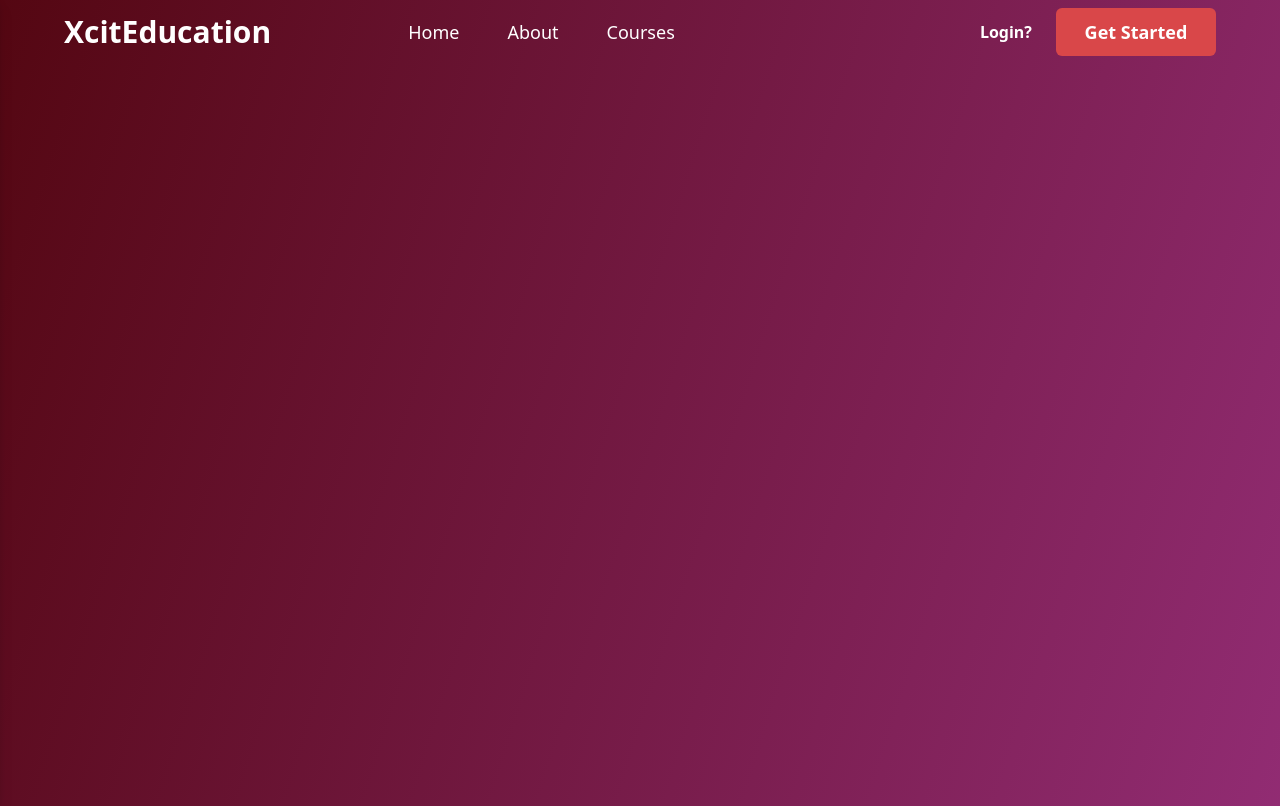
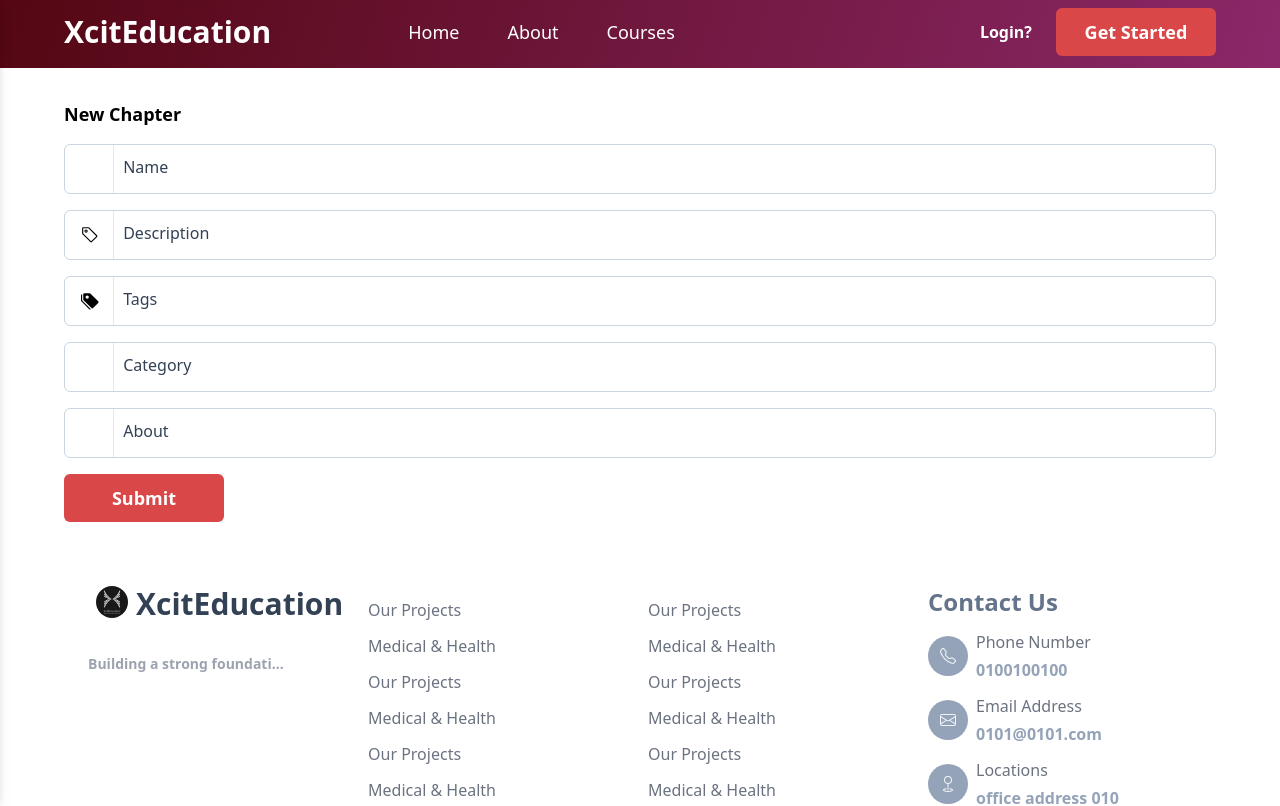
Before and after one commit to devjs1000/course-hub, a React (Vite) app: page /create-chapter in a window 1280 px wide. Shown: the top 806 px of the page. Built offline with nearby package versions, Linux system fonts and the light colour scheme; no server answers.

Commit message:
CreateChapter file created

```diff
--- a/src/App.jsx
+++ b/src/App.jsx
@@ -1,11 +1,12 @@
 import { useState, useEffect, lazy, Suspense, useContext } from "react";
 import { Routes, Route } from "react-router-dom";
-import useStore from './context/useStore'
+import useStore from "./context/useStore";
 
 import {
   CreateAssignment,
   CreateCourse,
   CreateQuiz,
+  CreateChapter,
   Footer,
   Courses,
   PrivateRoute,
@@ -32,12 +33,12 @@ import AllCourses from "./components/courses/AllCourses";
 
 function App() {
   const [loading, setLoading] = useState(true);
-  let stylesForProfile = 'bg-red-800';
-  useEffect( () => {
+  let stylesForProfile = "bg-red-800";
+  useEffect(() => {
     setLoading(false);
   }, []);
 
-//18 Mar 2022 - added Global Context from ThemeContext
+  //18 Mar 2022 - added Global Context from ThemeContext
   return (
     <>
       {loading ? (
@@ -77,6 +78,7 @@ function App() {
 
               <Route path="/Community" element={<Community />} />
               <Route path="/create-course" element={<CreateCourse />} />
+              <Route path="/create-chapter" element={<CreateChapter />} />
               <Route path="/create-quiz" element={<CreateQuiz />} />
               <Route path="/create-assignment" element={<CreateAssignment />} />
 
--- a/src/UI/FormControl.jsx
+++ b/src/UI/FormControl.jsx
@@ -20,6 +20,7 @@ import {
   CardText,
   PersonSquare,
   TagsFill,
+  Book,
 } from "react-bootstrap-icons";
 
 function FormControl({ type, label, onChange, icon }) {
@@ -46,6 +47,7 @@ function FormControl({ type, label, onChange, icon }) {
   if (icon === "DESCRIPTION") iconImg = <CardText className={iconClass} />;
   if (icon === "IMAGE") iconImg = <PersonSquare className={iconClass} />;
   if (icon === "TAGS") iconImg = <TagsFill className={iconClass} />;
+  if (icon === "BOOK") iconImg = <Book className={iconClass} />;
 
   return (
     <div className="relative top-0 left-0 w-full">
--- /dev/null
+++ b/src/components/CreateChapter.jsx
@@ -0,0 +1,78 @@
+import React, { useState } from "react";
+import FormControl from "../UI/FormControl";
+import Button from "../UI/Button";
+import useStore from "../context/useStore";
+import { createCourseMutation } from "../graphql/Mutations";
+import { useMutation } from "@apollo/client";
+
+const CreateChapter = () => {
+  const { user } = useStore();
+
+  const [formData, setFormData] = useState({});
+  const [createCourse] = useMutation(createCourseMutation);
+  const [isImageSelected, setImageSelected] = useState(false);
+
+  const handleChange = (e) => {
+    let name = e.target.name;
+    let value = e.target.value;
+    setFormData((val) => ({ ...val, [name]: value }));
+  };
+
+  const handleSubmit = (e) => {
+    e.preventDefault();
+    createCourse({
+      variables: {
+        ...formData,
+        teacherId: user.id,
+        // image:
+        //   "https://cdn.pixabay.com/photo/2015/04/23/22/00/tree-736885__480.jpg",
+      },
+    });
+  };
+
+  return (
+    <>
+      <div className="bg-white py-8 px-16">
+        <h1 className="mb-4 font-bold text-lg">New Chapter</h1>
+        <form onSubmit={handleSubmit} className="space-y-4">
+          <FormControl
+            onChange={handleChange}
+            type="text"
+            label="name"
+            icon=""
+          />
+          <FormControl
+            onChange={handleChange}
+            type="text"
+            label="description"
+            icon="TAGLINE"
+          />
+          <FormControl
+            type="text"
+            onChange={handleChange}
+            label="tags"
+            icon="TAGS"
+          />
+          <FormControl
+            type="text"
+            onChange={handleChange}
+            label="category"
+            icon=""
+          />
+          <FormControl
+            type="text"
+            onChange={handleChange}
+            label="about"
+            icon=""
+          />
+
+          <Button type="submit" isWidthFull={true} isPrimary={true}>
+            Submit
+          </Button>
+        </form>
+      </div>
+    </>
+  );
+};
+
+export default CreateChapter;
--- a/src/components/CreateCourse.jsx
+++ b/src/components/CreateCourse.jsx
@@ -49,12 +49,13 @@ export default () => {
   return (
     <>
       <div className="bg-white py-8 px-16">
+        <h1 className="mb-4 font-bold text-lg">New Course</h1>
         <form onSubmit={handleSubmit} className="space-y-4">
           <FormControl
             onChange={handleChange}
             type="text"
             label="name"
-            icon=""
+            icon="BOOK"
           />
           <FormControl
             onChange={handleChange}
--- a/src/components/courses/CourseCard.jsx
+++ b/src/components/courses/CourseCard.jsx
@@ -1,25 +1,28 @@
-import { useEffect, useState } from 'react';
-import { ErrorBoundary } from 'react-error-boundary';
-import { Link } from 'react-router-dom';
-import useStore from '../../context/useStore';
-import author from '../../images/author.jpg';
-import { Clock, ListUl } from 'react-bootstrap-icons';
+import { useEffect, useState } from "react";
+import { ErrorBoundary } from "react-error-boundary";
+import { Link } from "react-router-dom";
+import useStore from "../../context/useStore";
+import author from "../../images/author.jpg";
+import { Clock, ListUl } from "react-bootstrap-icons";
 
-const CourseCard = ({
-	id,
-	drill = false,
-}) => {
+const CourseCard = ({ id, drill = false, userRole }) => {
   const { allCoursesData } = useStore();
   const [current, setCurrent] = useState({});
   useEffect(() => {
     if (drill) return;
-		const data = allCoursesData.find(course => course.id === id);
+    const data = allCoursesData.find((course) => course.id === id);
     setCurrent(data);
   }, [id]);
 
   return (
-		<ErrorBoundary fallback={'error in course page'}>
-			<Link to={`coursedetails/${current?.id}`}>
+    <ErrorBoundary fallback={"error in course page"}>
+      <Link
+        to={
+          userRole === "teacher"
+            ? "/create-chapter"
+            : `coursedetails/${current?.id}`
+        }
+      >
         <div className="rounded-sm relative w-[21rem] shadow-md overflow-hidden cursor-pointer border-4 border-grey shadow-2xl">
           <div className="h-[12rem] rounded-t-sm overflow-hidden relative before:absolute before:top-0 before:left-0 before:w-full before:h-full before:bg-[rgba(255,118,118,0.09)]">
             <img
@@ -53,7 +56,7 @@ const CourseCard = ({
               <span>John Doe</span>
             </div>
             <span className="absolute top-[-1.1rem] right-[1rem] bg-[#fc2340] px-4 py-1 rounded-sm text-white text-xl">
-							₹ { current?.price}/-{' '}
+              ₹ {current?.price}/-{" "}
             </span>
           </div>
         </div>
--- a/src/components/profile/MyCourses.jsx
+++ b/src/components/profile/MyCourses.jsx
@@ -13,7 +13,6 @@ import { ErrorBoundary } from "react-error-boundary";
 import "./mycourses.css";
 
 function MyCourses() {
-
   const { user, setMyCourses } = useStore();
 
   const { data, error, loading } = useQuery(userOrdersQuery, {
@@ -22,9 +21,9 @@ function MyCourses() {
     },
   });
 
-
   useEffect(() => {
-    if(data != null && data != undefined){
+    console.log(user, "teacher");
+    if (data != null && data != undefined) {
       setMyCourses(data.getUserOrders);
     }
   }, [data]);
@@ -33,21 +32,24 @@ function MyCourses() {
   if (error) return "error";
 
   console.log(data);
-  const mainContainerStyles = `px-4 grid grid-cols-1 gap-4 sm:grid-cols-2 md:grid-cols-3 lg:grid-cols-4 lg:px-16`
+  const mainContainerStyles = `px-4 grid grid-cols-1 gap-4 sm:grid-cols-2 md:grid-cols-3 lg:grid-cols-4 lg:px-16`;
   return (
-
     <>
       <ErrorBoundary>
-      <nav className="shadow px-4 py-2 inline-block m2">
-        <Link className="bg-red-700 text-white px-4 py-1" to="/create-course">
+        {user.role === "teacher" && (
+          <nav className="shadow my-4  mx - 2 inline-block m2">
+            <Link
+              className="bg-red-700 text-white px-4 py-2 rounded-sm"
+              to="/create-course"
+            >
               create course
             </Link>
           </nav>
+        )}
         {/* <div className="px-4 grid grid-cols-1 gap-4 sm:grid-cols-2 md:grid-cols-3 lg:grid-cols-4 lg:px-16"> */}
         <Swiper
           style={{
             "--swiper-navigation-color": "#000",
-
           }}
           breakpoints={{
             // when window width is >= 640px
@@ -70,21 +72,21 @@ function MyCourses() {
           modules={[Navigation]}
           className="py-4 lg:py-8"
         >
-          {
-          data?.getUserOrders.map((a) => {
+          {data?.getUserOrders.map((a) => {
             return (
               <SwiperSlide key={a.courseId}>
-                <CourseCard id={a.courseId} enrolled={true}/>
+                <CourseCard
+                  id={a.courseId}
+                  enrolled={true}
+                  userRole={user.role}
+                />
               </SwiperSlide>
             );
-          })
-        }
-
+          })}
         </Swiper>
         {/* </div> */}
       </ErrorBoundary>
     </>
-
   );
 }
 
```
Also changed, not shown: src/components/index.js (+9 -7 lines). Lines whose indentation alone changed are shown as unchanged.
